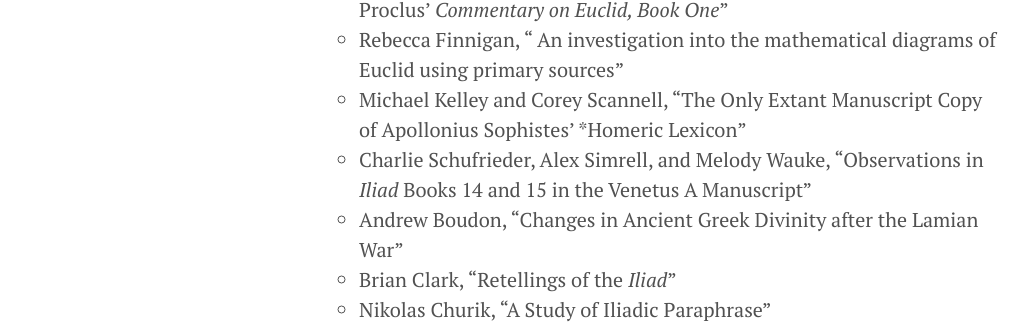
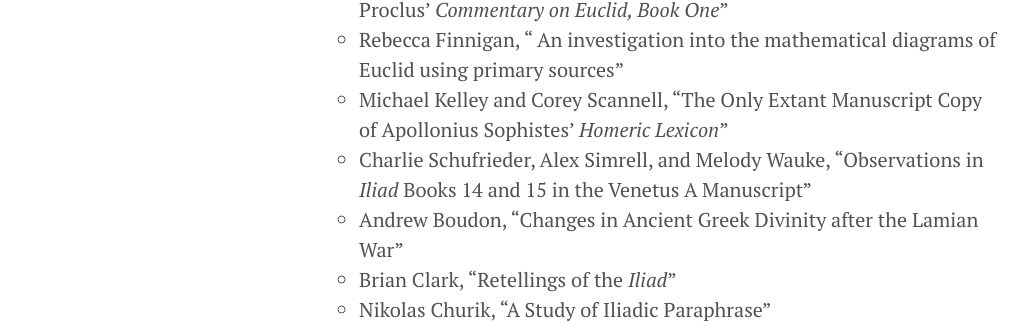
Before and after one commit to HCMID/HCMID.github.io, a Jekyll site: the page built from hof/hcacad.md, in a window 1280 px wide. Shown: the part 487-810 px from the top of the page, without its empty margins (1-1030 px from the left). Built offline with Jekyll 4.4.1, drawn with Linux system fonts in a browser that asks for light colours.

Commit message:
Fix quotation

```diff
--- a/hof/hcacad.md
+++ b/hof/hcacad.md
@@ -11,7 +11,7 @@ Since the MID Club was formally recognized as a RSO in 2012, we have co-sponsore
     - Porter Weeks and Blake Werab, "Investigation of the Table of Chords in Manuscripts of Ptolemy's *Almagest*"
     - Mary Patrice Hamilton, "The Purpose and Construction of Diagrams in Proclus' *Commentary on Euclid, Book One*"
     -  Rebecca Finnigan, " An investigation into the mathematical diagrams of Euclid using primary sources"
-    - Michael Kelley and Corey Scannell, "The Only Extant Manuscript Copy of Apollonius Sophistes' *Homeric Lexicon"
+    - Michael Kelley and Corey Scannell, "The Only Extant Manuscript Copy of Apollonius Sophistes' *Homeric Lexicon*"
     - Charlie Schufrieder, Alex Simrell,  and Melody Wauke, "Observations in *Iliad* Books 14 and 15 in the Venetus A Manuscript"
     - Andrew Boudon, "Changes in Ancient Greek Divinity after the Lamian War"
     - Brian Clark, "Retellings of the *Iliad*"
```
